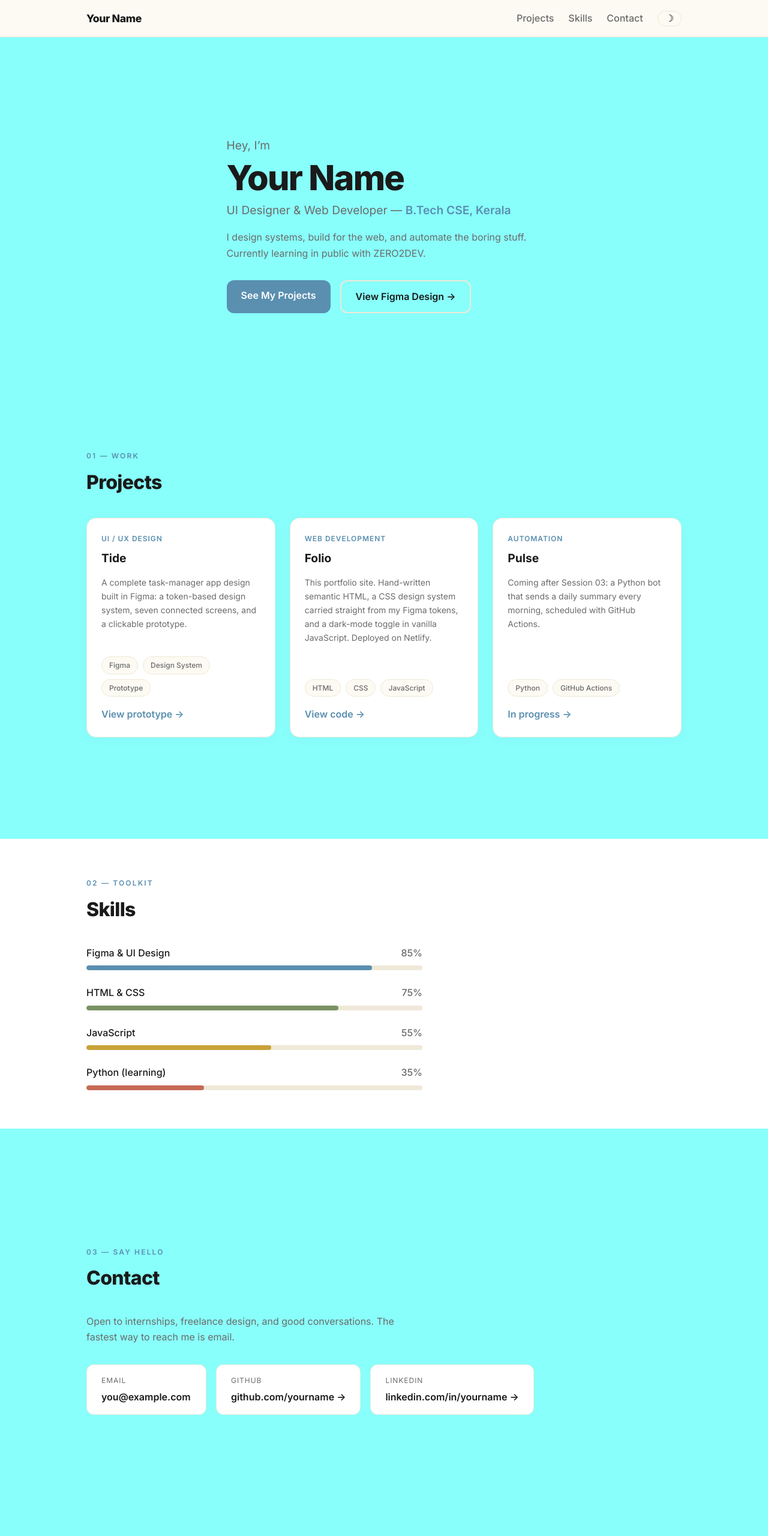
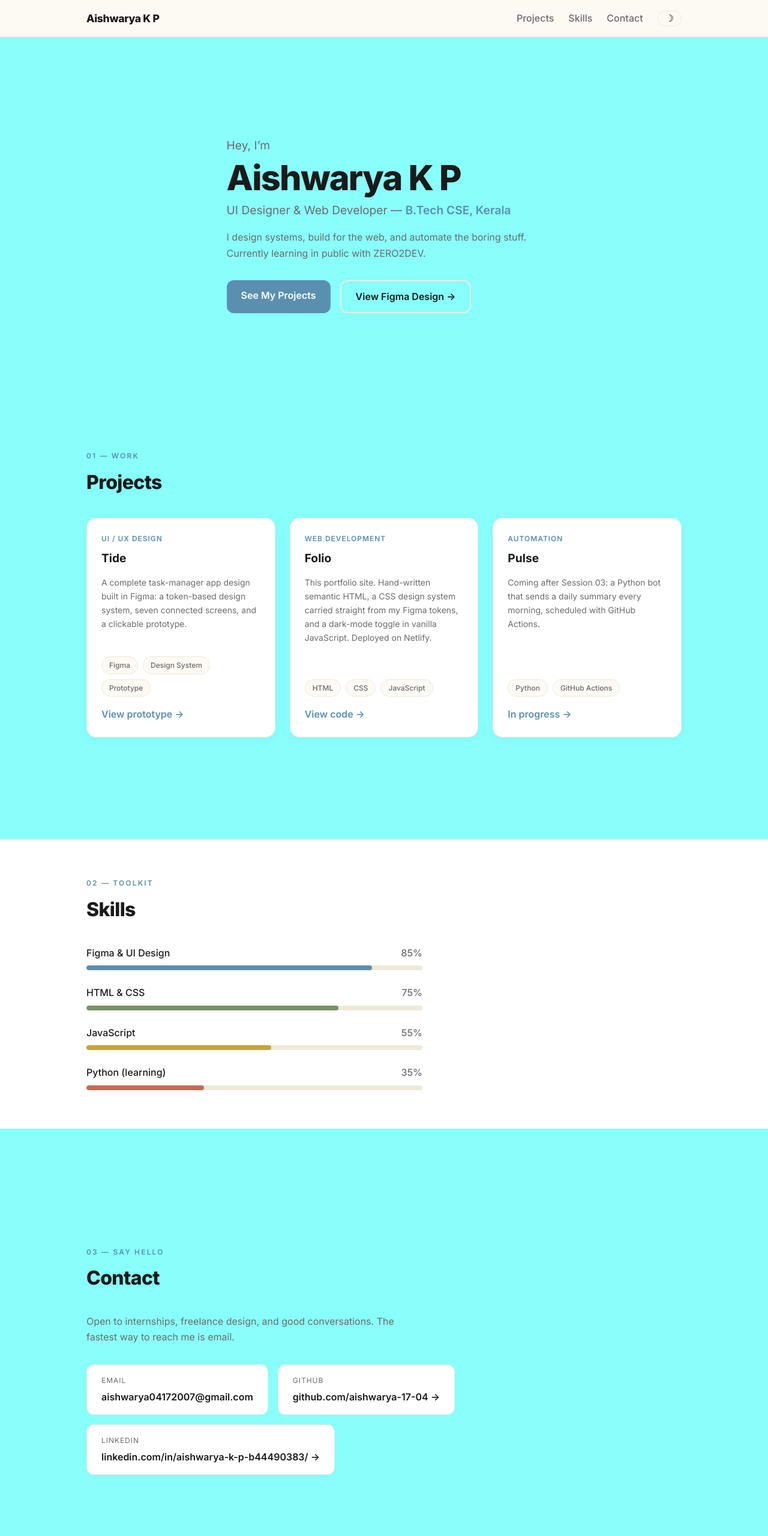
Before and after one commit to aishwarya-17-04/folio, a plain HTML site: page index.html in a window 1280 px wide. Shown: the top 2560 px of the page at 60% size. Drawn offline with Linux system fonts and the light colour scheme.

Commit message:
Update index.html

```diff
--- a/index.html
+++ b/index.html
@@ -6,10 +6,10 @@
 
     <meta
         name="description"
-        content="Portfolio of Your Name — UI designer and web developer based in Kerala."
+        content="Portfolio of Aishwarya K P — UI designer and web developer based in Kerala."
     >
 
-    <title>Your Name - Developer Portfolio</title>
+    <title>Aishwarya K P - Developer Portfolio</title>
 
     <!-- Google Fonts: Inter -->
     <link rel="preconnect" href="https://fonts.googleapis.com">
@@ -28,7 +28,7 @@
     <!-- NAVIGATION -->
     <nav class="nav" aria-label="Main navigation">
         <div class="container nav-inner">
-            <span class="nav-brand">Your Name</span>
+            <span class="nav-brand">Aishwarya K P</span>
 
             <ul class="nav-links">
                 <li><a href="#projects">Projects</a></li>
@@ -54,7 +54,7 @@
 
             <p class="hero-tag reveal">Hey, I’m</p>
 
-            <h1 class="hero-name reveal">Your Name</h1>
+            <h1 class="hero-name reveal">Aishwarya K P</h1>
 
             <p class="hero-role reveal">
                 UI Designer &amp; Web Developer —
@@ -72,7 +72,7 @@
                 </a>
 
                 <a
-                    href="https://figma.com"
+                    href="https://www.figma.com/proto/5yoUPuNYvhcnq4zaCdwwJE/TIDE-AI--Task-manager-App?node-id=0-1&t=F8Ma8MZ76i5fiABU-1"
                     target="_blank"
                     rel="noopener"
                     class="btn btn-secondary"
@@ -115,7 +115,7 @@
                         </div>
 
                         <a
-                            href="https://figma.com"
+                            href="https://www.figma.com/proto/5yoUPuNYvhcnq4zaCdwwJE/TIDE-AI--Task-manager-App?node-id=0-1&t=F8Ma8MZ76i5fiABU-1"
                             target="_blank"
                             rel="noopener"
                             class="card-link"
@@ -276,36 +276,36 @@
                 <div class="contact-links">
 
                     <a
-                        href="mailto:you@example.com"
+                        href="mailto:aishwarya04172007@gmail.com"
                         class="contact-link"
                     >
                         <span class="contact-link-label">Email</span>
                         <span class="contact-link-value">
-                            you@example.com
+                            aishwarya04172007@gmail.com
                         </span>
                     </a>
 
                     <a
-                        href="https://github.com"
+                        href="https://github.com/aishwarya-17-04"
                         target="_blank"
                         rel="noopener"
                         class="contact-link"
                     >
                         <span class="contact-link-label">GitHub</span>
                         <span class="contact-link-value">
-                            github.com/yourname →
+                            github.com/aishwarya-17-04 →
                         </span>
                     </a>
 
                     <a
-                        href="https://linkedin.com"
+                        href="https://www.linkedin.com/in/aishwarya-k-p-b44490383/"
                         target="_blank"
                         rel="noopener"
                         class="contact-link"
                     >
                         <span class="contact-link-label">LinkedIn</span>
                         <span class="contact-link-value">
-                            linkedin.com/in/yourname →
+                            linkedin.com/in/aishwarya-k-p-b44490383/ →
                         </span>
                     </a>
 
@@ -325,7 +325,7 @@
             </p>
 
             <p class="footer-muted">
-                © 2026 Your Name. Designed in Figma, coded by hand.
+                © 2026 Aishwarya K P. Designed in Figma, coded by hand.
             </p>
         </div>
     </footer>
```
